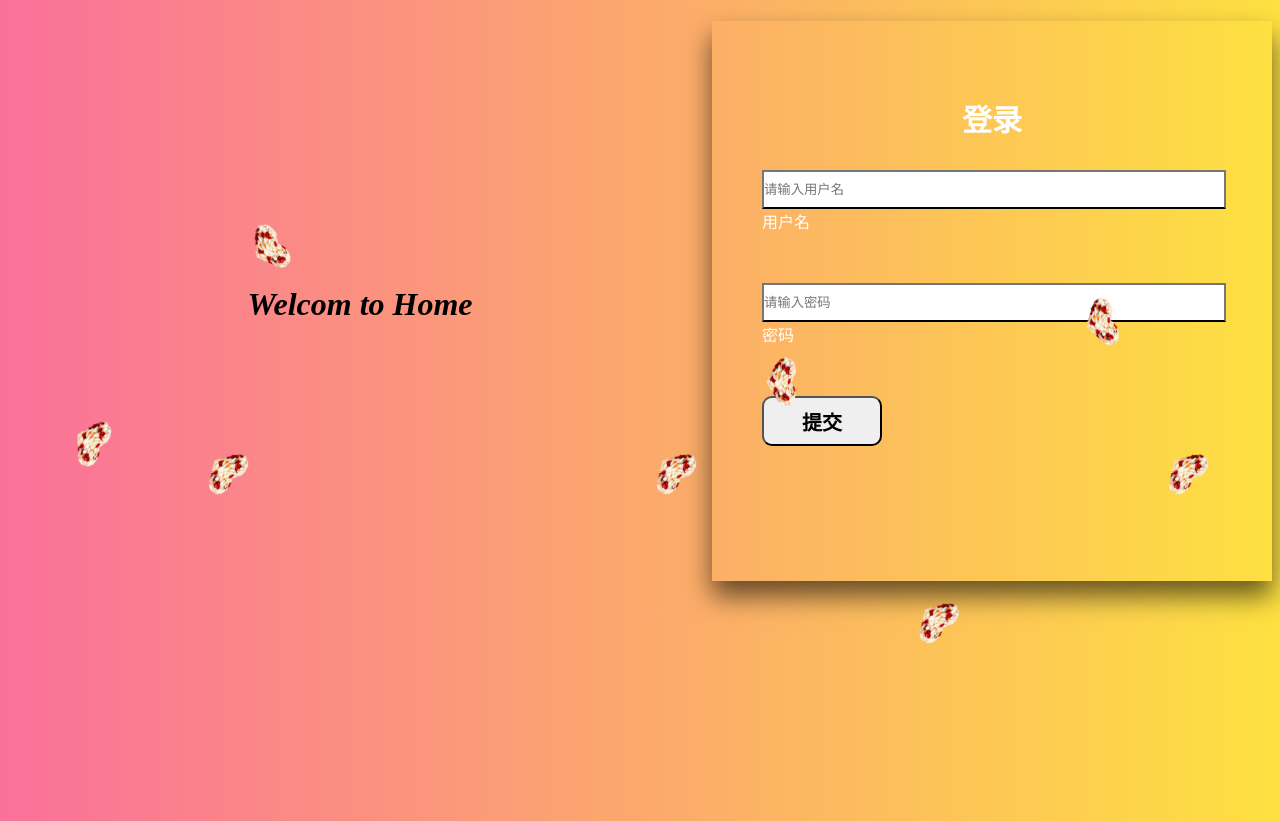
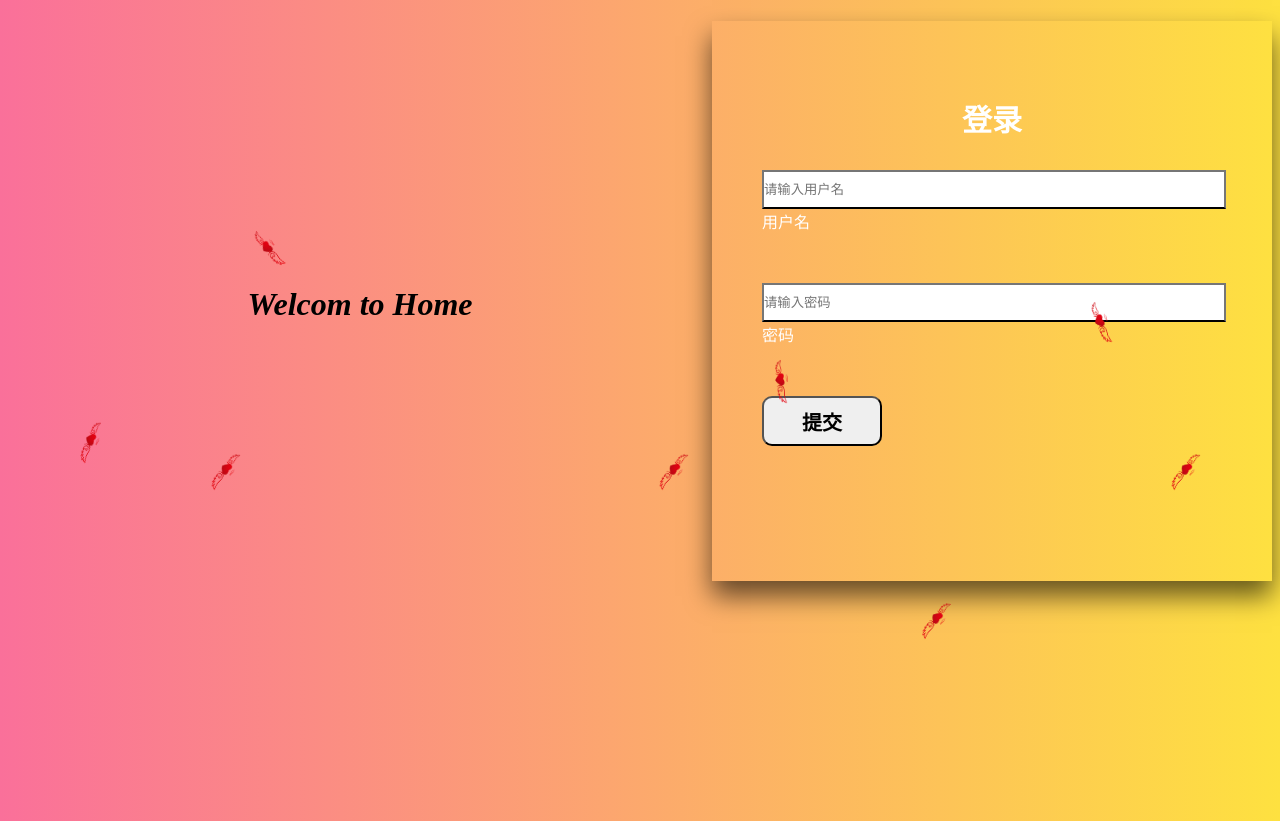
Before and after one commit to Robbiet-ma/robbiet, a plain HTML site: page index.html in a window 1280 px wide. Drawn offline with Linux system fonts and the light colour scheme.

Commit message:
Update index.html
更新文档

```diff
--- a/index.html
+++ b/index.html
@@ -54,14 +54,14 @@
 <body class="body">
     <div id="wrap">
         <div class="flower">
-            <img src="image/花瓣_pixian_ai.png" width="50px" height="30px" alt="">
-            <img src="image/花瓣_pixian_ai.png" width="50px" height="30px" alt="">
-            <img src="image/花瓣_pixian_ai.png" width="50px" height="30px" alt="">
-            <img src="image/花瓣_pixian_ai.png" width="50px" height="30px" alt="">
-            <img src="image/花瓣_pixian_ai.png" width="50px" height="30px" alt="">
-            <img src="image/花瓣_pixian_ai.png" width="50px" height="30px" alt="">
-            <img src="image/花瓣_pixian_ai.png" width="50px" height="30px" alt="">
-            <img src="image/花瓣_pixian_ai.png" width="50px" height="30px" alt="">
+            <img src="image/花瓣.png" width="50px" height="30px" alt="">
+            <img src="image/花瓣.png" width="50px" height="30px" alt="">
+            <img src="image/花瓣.png" width="50px" height="30px" alt="">
+            <img src="image/花瓣.png" width="50px" height="30px" alt="">
+            <img src="image/花瓣.png" width="50px" height="30px" alt="">
+            <img src="image/花瓣.png" width="50px" height="30px" alt="">
+            <img src="image/花瓣.png" width="50px" height="30px" alt="">
+            <img src="image/花瓣.png" width="50px" height="30px" alt="">
         </div>
         <div class="login">
 
```
